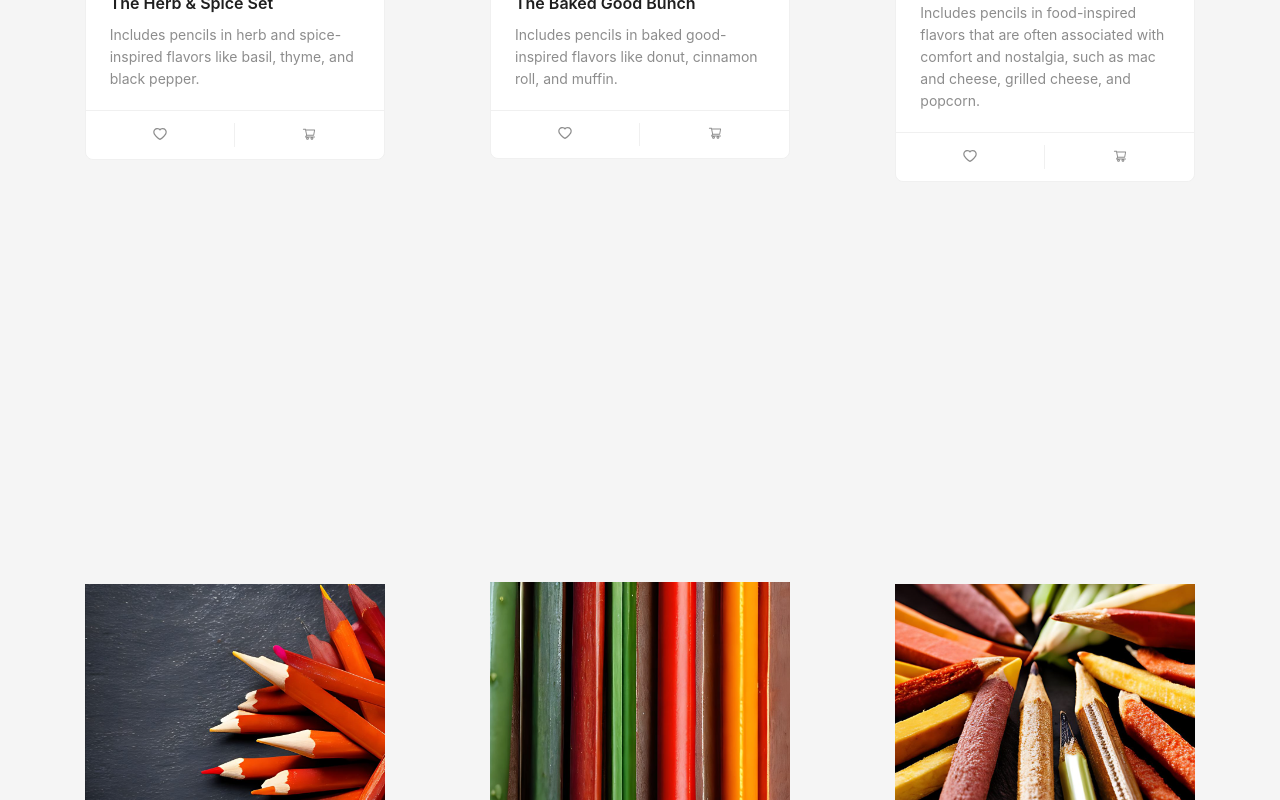
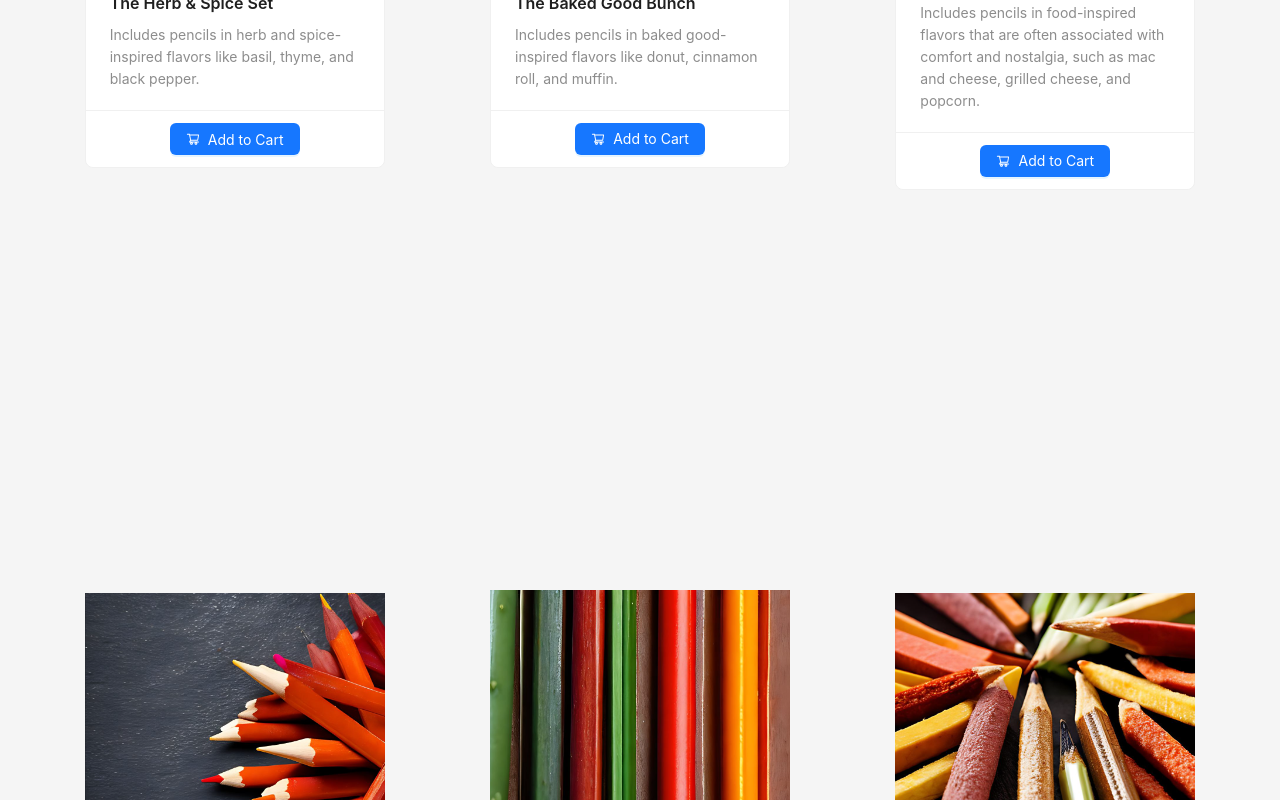
Before and after one commit to solohuck/TuffLead, a React (Create React App) app in the folder client/: page /subscriptions in a window 1280 px wide. Shown: the part 820-1620 px from the top of the page. Built offline with nearby package versions, Linux system fonts and the light colour scheme.

Commit message:
updated subscription button

```diff
--- a/client/src/pages/Subscriptions.js
+++ b/client/src/pages/Subscriptions.js
@@ -1,6 +1,6 @@
-import React, { useState, useEffect} from 'react';
+import React from 'react'; //{ useState, useEffect}
 import { Col, Layout, Row, Typography, Carousel, } from 'antd';
-import { ShoppingCartOutlined, HeartOutlined } from '@ant-design/icons';
+import { ShoppingCartOutlined } from '@ant-design/icons';
 import { Card } from 'antd';
 import { Image } from 'antd';
 import '../Subscription.css';
@@ -34,6 +34,51 @@ import spicy1 from '../images/Spicy1.png';
 import spicy2 from '../images/Spicy2.png';
 import spicy3 from '../images/Spicy3.png';
 import spicy4 from '../images/Spicy4.png';
+
+
+//Button
+import { Button, message } from 'antd';
+const SubscribeButton = () => {
+  const [messageApi, contextHolder] = message.useMessage();
+  const key = 'updatable';
+  const openMessage = () => {
+    messageApi.open({
+      key,
+      type: 'loading',
+      content: 'Purchasing...',
+    });
+    setTimeout(() => {
+      messageApi.open({
+        key,
+        type: 'success',
+        content: 'Subscribed!',
+        duration: 2,
+      });
+    }, 1000);
+  };
+return (
+  <>
+    {contextHolder}
+    <Button type="primary" icon={<ShoppingCartOutlined />} onClick={openMessage}>
+      Add to Cart
+    </Button>
+  </>
+);
+};
+// export const App = () => (
+//   <Button type="primary" onClick={info}>
+//     Display normal message
+//   </Button>
+// );
+
+
+
+
+
+
+
+
+
 
 
 
@@ -127,8 +172,8 @@ const SubscriptionPage = () => {
             style={{ width: 300 }}
             cover= {item.image}
             actions={[
-          <HeartOutlined key='save'/>,
-          <ShoppingCartOutlined key='cart'/>,
+          //<HeartOutlined key='save'/>,
+         <SubscribeButton />
           ]}
         >
 
```
